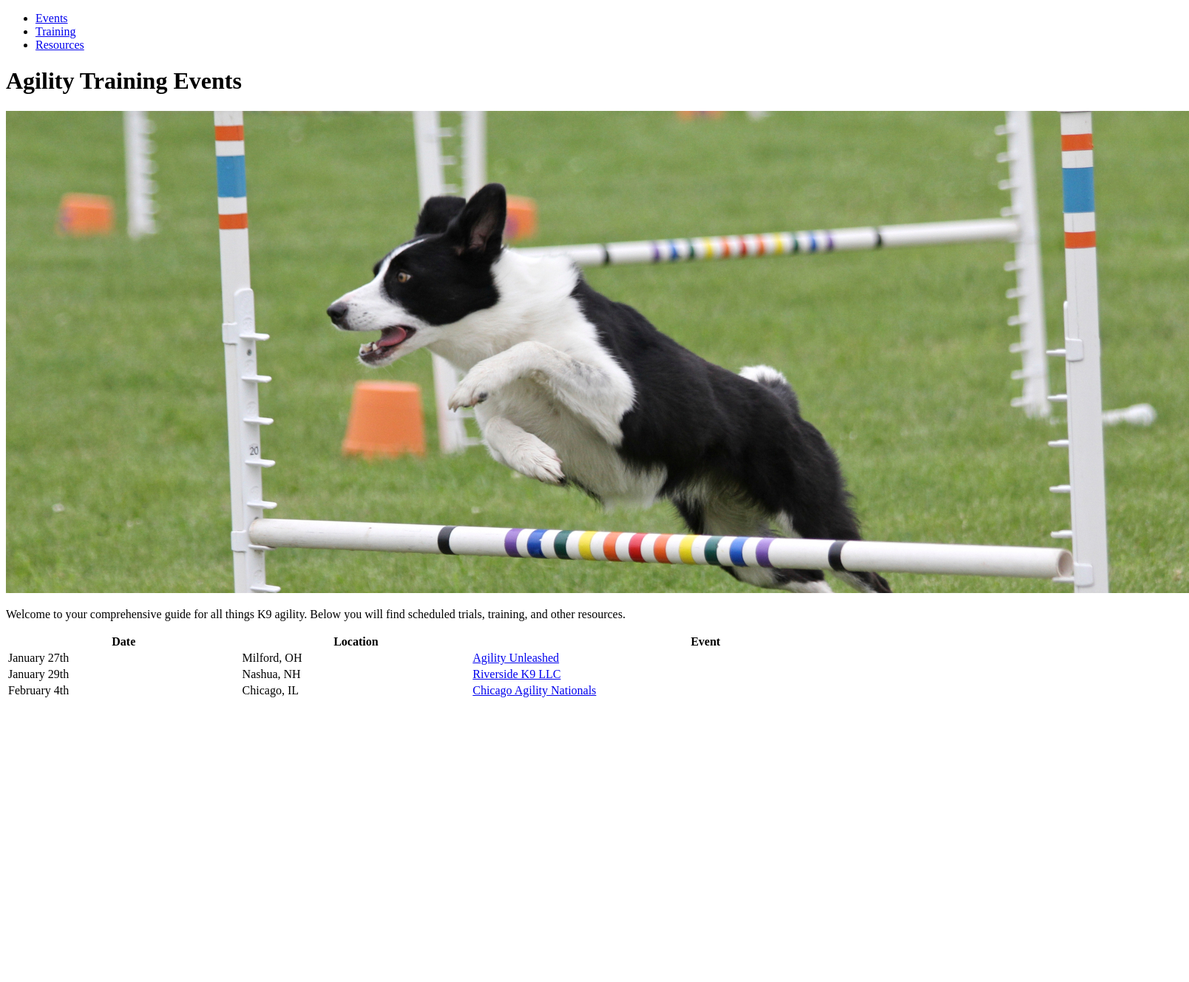
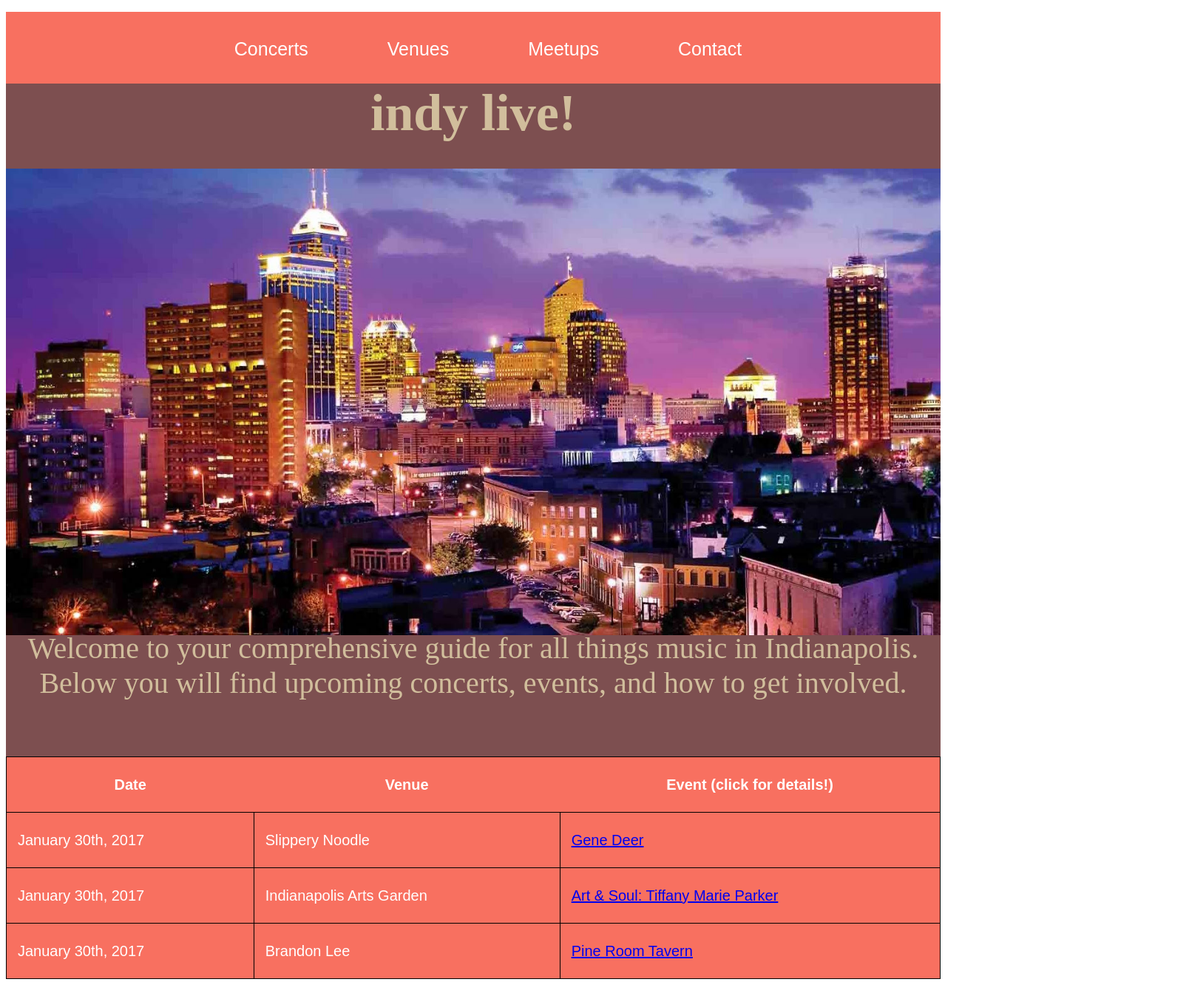
Before and after one commit to nathancarpenter03/w1d1_assignment, a plain HTML site: page index.html in a window 1280 px wide. Shown: the whole page at 74% size, 1608 px wide, since content can reach past the window. Before the commit the page ends 954 px from the top, so only its background shows below. Drawn offline with Linux system fonts and the light colour scheme.

Commit message:
changed page content and added stylesheet

```diff
--- /dev/null
+++ b/css/global.css
@@ -0,0 +1,69 @@
+
+#topbar li {
+display: inline;
+margin: 50px;
+text-align: center;
+line-height: 100px;
+padding-bottom: 0px;
+
+   }
+#topbar a {
+font-family: "Arial Rounded MT Bold", "Helvetica Rounded", Arial, sans-serif;
+font-size: 25px;
+text-decoration: none;
+color: #fff;
+}
+
+#topbar {
+background-color: #F87060;
+width:  100%;
+height: 100px;
+text-align: center;
+margin: 0;
+padding-bottom: 0px;
+}
+
+#title {
+    background-color: #7D4F50;
+    font-size: 35px;
+    color: #D1BE9C;
+    text-align: center;
+    font-family: "Lobster Two", "Chalkduster", "Arial Rounded MT Bold";
+    margin-top: -50px;
+    height: 165px;
+}
+img {
+    margin-top: -50px;
+    width: 100%;
+}
+
+#firstpara {
+  background-color: #7D4F50;
+  text-align: center;
+  color: #D1BE9C;
+  font-family: "Lobster Two", "Chalkduster", "Arial Rounded MT Bold";
+  font-size: 40px;
+  width: 100%;
+  height: 170px;
+  margin-top: -50px;
+}
+
+table, tr, td {
+    border: 1px solid black;
+    background-color: #F87060;
+    color: #fff;
+    border-collapse: collapse;
+    font-family: "Arial Rounded MT Bold", "Helvetica Rounded", Arial, sans-serif;
+    font-size: 20px;
+}
+tr {
+    height: 75px;
+}
+td {
+    padding: 15px;
+    text-align: left;
+}
+th {
+    padding: 15px;
+    text-align: center;
+}
--- a/index.html
+++ b/index.html
@@ -1,53 +1,56 @@
 <!DOCTYPE html>
 <html>
 <head>
-  <title>K9 Agility Events</title>
+  <title>indy live!</title>
   <meta charset="utf-8" />
   <meta name="viewport" content="width=device-width, initial-scale=1.0" />
-  <link rel="stylesheet" href="css/global.css" />
+  <link rel="stylesheet" href="css/global.css"/>
+  <link href='http://fonts.googleapis.com/css?family=Oleo+Script' rel='stylesheet' type='text/css'>
+
 </head>
 
 <body>
 
 <div id="topbar">
     <ul>
-        <li> <a href="http://www.google.com" > Events </a ></li >
-        <li> <a href="http://www.google.com" > Training </a ></li >
-        <li> <a href="http://www.google.com" > Resources </a ></li >
+        <li> <a href="http://www.google.com"> Concerts </a > </li >
+        <li> <a href="http://www.google.com"> Venues </a > </li >
+        <li> <a href="http://www.google.com"> Meetups </a > </li >
+        <li> <a href="http://www.google.com"> Contact</a> </li>
     </ul >
 </div >
+<div id="title">
+    <h1>indy live!</h1>
+</div>
 
-<div>
-    <h1>Agility Training Events</h1>
-</div>
-<img src ="images/bordercolliejump.jpg"/>
-<div>
-    <p>Welcome to your comprehensive guide for all things K9 agility. Below you will find scheduled trials, training, and other resources.</p>
+<img src="images/indy.jpg" id="bg" alt="">
+
+<div id="firstpara">
+     <p>Welcome to your comprehensive guide for all things music in Indianapolis. Below you will find upcoming concerts, events, and how to get involved.</p>
 </div>
 
 <table style="width:100%">
   <tr>
     <th>Date</th>
-    <th>Location</th>
-    <th>Event</th>
+    <th>Venue</th>
+    <th>Event (click for details!)</th>
   </tr>
   <tr>
-    <td>January 27th</td>
-    <td>Milford, OH</td>
-    <td><a href ="http://www.k9cpe.com/events.htm#UnleashdAgOH1272017"> Agility Unleashed</a></td>
+    <td>January 30th, 2017</td>
+    <td>Slippery Noodle</td>
+    <td><a href ="http://do317.com/events/2017/1/30/gene-deer">Gene Deer</a></td>
   </tr>
   <tr>
-    <td>January 29th</td>
-    <td>Nashua, NH</td>
-     <td><a href ="http://www.k9cpe.com/events.htm#UnleashdAgOH1272017"> Riverside K9 LLC</a></td>
+    <td>January 30th, 2017</td>
+    <td>Indianapolis Arts Garden</td>
+     <td><a href ="http://do317.com/events/2017/1/30/art-soul-tiffany-marie-parker-featured-visual-artist"> Art & Soul: Tiffany Marie Parker</a></td>
   </tr>
   <tr>
-      <td>February 4th</td>
-      <td>Chicago, IL</td>
-       <td><a href ="http://www.chicagoagility.com/">Chicago Agility Nationals</a></td>
+      <td>January 30th, 2017</td>
+      <td>Brandon Lee</td>
+       <td><a href ="http://do317.com/events/2017/1/30/brandon-lee">Pine Room Tavern</a></td>
   </tr>
 </table>
 
-
 </body>
 </html>
```
Also changed, not shown: images/indy.jpg (added), 1 other file.
